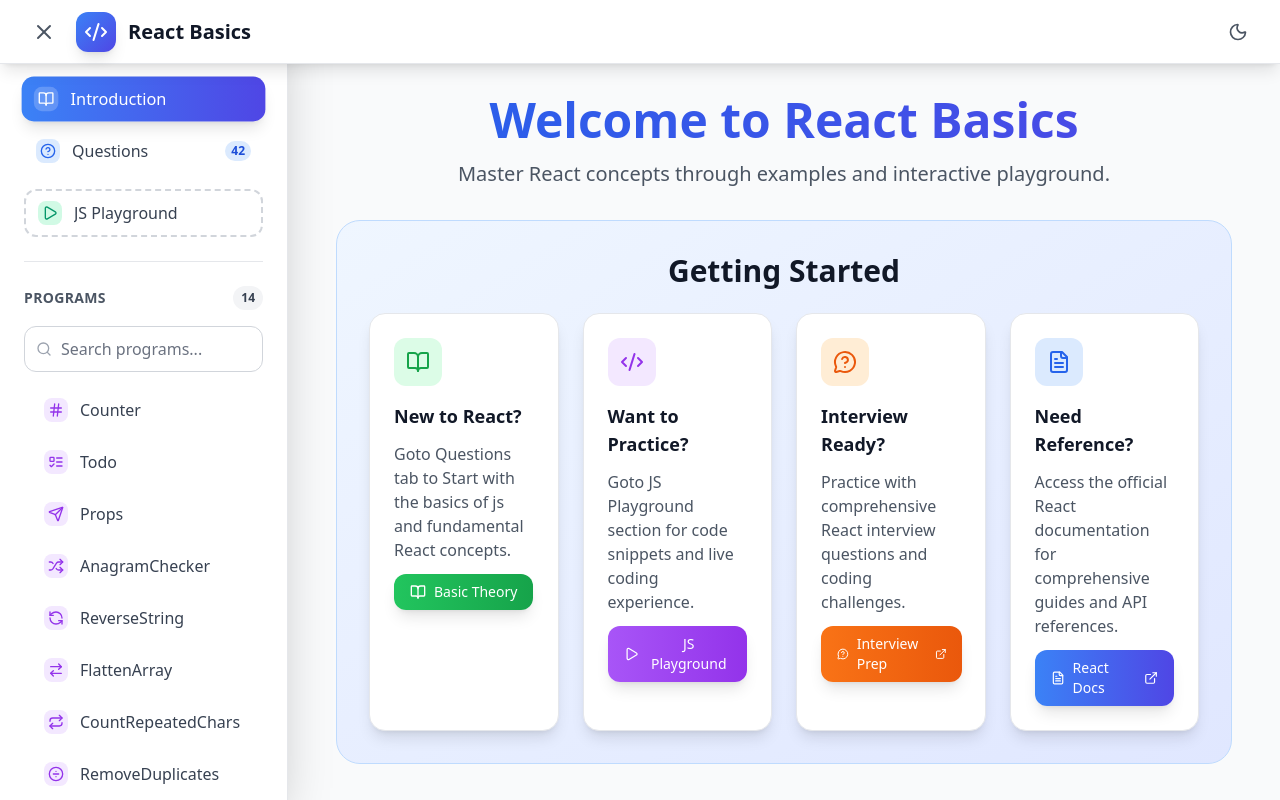
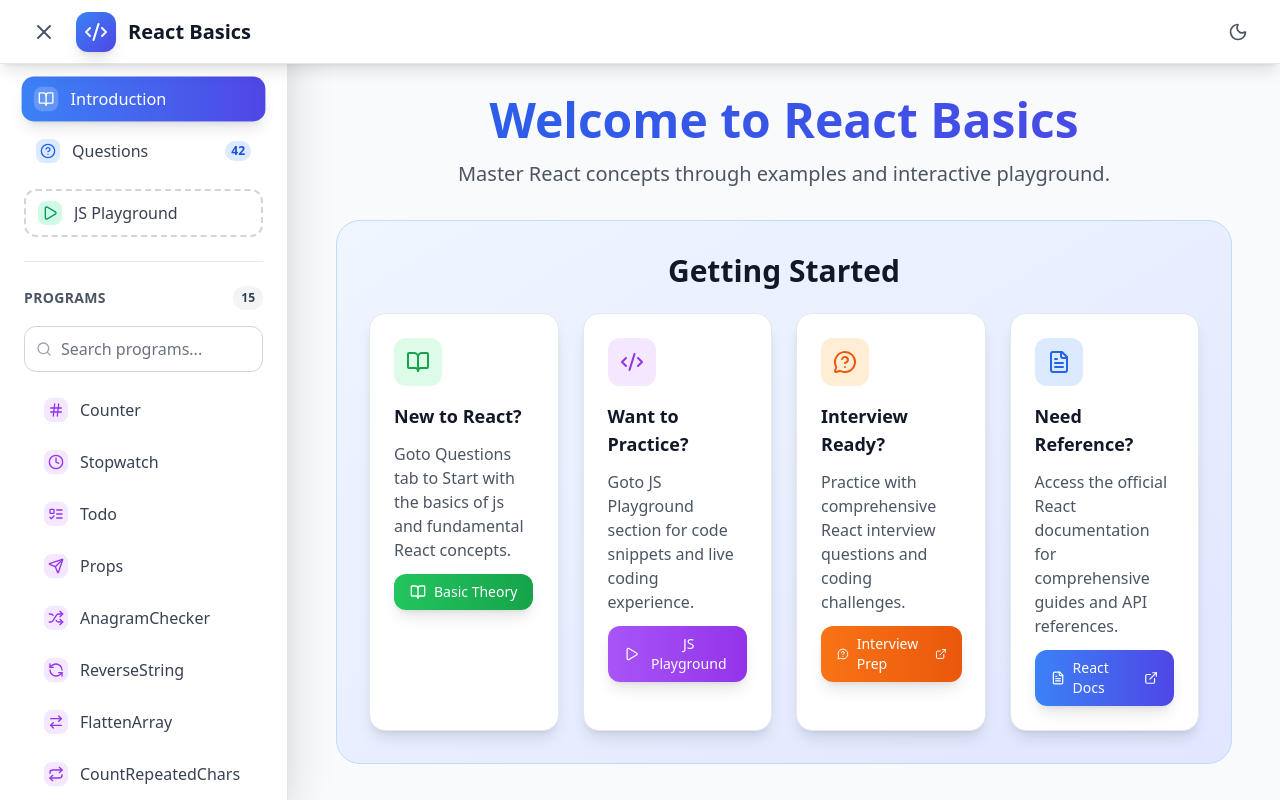
Before and after one commit to ab007shetty/learnMERN, a React (Create React App) app: page / in a window 1280 px wide. Built offline with nearby package versions, Linux system fonts and the light colour scheme.

Commit message:
Added Example for useEffect

```diff
--- a/src/components/programs/AnagramChecker.jsx
+++ b/src/components/programs/AnagramChecker.jsx
@@ -56,7 +56,7 @@
 }
 
 // Example usage:
-console.log(AnagramChecker("listen", "silent")); // true
+console.log(AnagramChecker("listen       ", "silent")); // true
 console.log(AnagramChecker("hello", "world"));   // false
 `.trim();
 
--- /dev/null
+++ b/src/components/programs/Stopwatch.jsx
@@ -0,0 +1,48 @@
+import PlaygroundWrapper from "../PlaygroundWrapper";
+
+const DEFAULT_REACT_CODE = `
+//Write React components, JSX, or pure JS. No need of any import statements.
+
+function Stopwatch() {
+  const [time, setTime] = useState(0);
+  const [running, setRunning] = useState(false);
+
+  useEffect(() => {
+    if (!running) return;                                   // Do nothing if not running
+    const id = setInterval(() => setTime(t => t + 10), 10); // Increment time every 10ms
+    return () => clearInterval(id);                         // Clean up interval on stop/unmount
+  }, [running]);
+
+  // Format time as MM:SS:CS (centiseconds)
+  const formatTime = (milliseconds) => {
+    const minutes = Math.floor((milliseconds / 60000) % 60);
+    const seconds = Math.floor((milliseconds / 1000) % 60);
+    const centiseconds = Math.floor((milliseconds / 10) % 100);
+    return (
+      String(minutes).padStart(2, '0') + ':' +
+      String(seconds).padStart(2, '0') + ':' +
+      String(centiseconds).padStart(2, '0')
+    );
+  };
+
+  return (
+    <div>
+      <h1>{formatTime(time)}</h1>
+      <button onClick={() => setRunning(true)}>Start</button> &nbsp;&nbsp;
+      <button onClick={() => setRunning(false)}>Pause</button> &nbsp;&nbsp;
+      <button onClick={() => { setRunning(false); setTime(0); }}>Reset</button>
+    </div>
+  );
+}
+
+export default Stopwatch;
+`.trim();
+
+export default function Stopwatch(props) {
+  return (
+    <PlaygroundWrapper
+      defaultCode={DEFAULT_REACT_CODE}
+      {...props}
+    />
+  );
+}
--- a/src/data/programs.js
+++ b/src/data/programs.js
@@ -14,6 +14,7 @@
   Repeat,
   Layers,
   Text,
+  Clock,
 } from "lucide-react";
 
 import Counter from "../components/programs/Counter";
@@ -31,6 +32,7 @@
 import FindIndex from "../components/programs/FindIndex";
 import LongestWord from "../components/programs/LongestWord";
 import ArrayOperations from "../components/programs/ArrayOperations";
+import Stopwatch from "../components/programs/Stopwatch";
 
 const programs = [
   {
@@ -54,6 +56,18 @@
       return "useState Hook adds state to functional components and triggers re-renders.";
     },
     component: Counter,
+  },
+  {
+    id: "stopwatch",
+    name: "Stopwatch",
+    icon: Clock, // You can use any icon component here
+    description:
+      "Simple stopwatch with start, pause, and reset.\nDemonstrates side effects and cleanup with useEffect.",
+    concept: "useEffect",
+    get conceptDescription() {
+      return "useEffect Hook handles side effects like timers and API calls. Cleanup is done via return function.";
+    },
+    component: Stopwatch,
   },
   {
     id: "todo",
```
